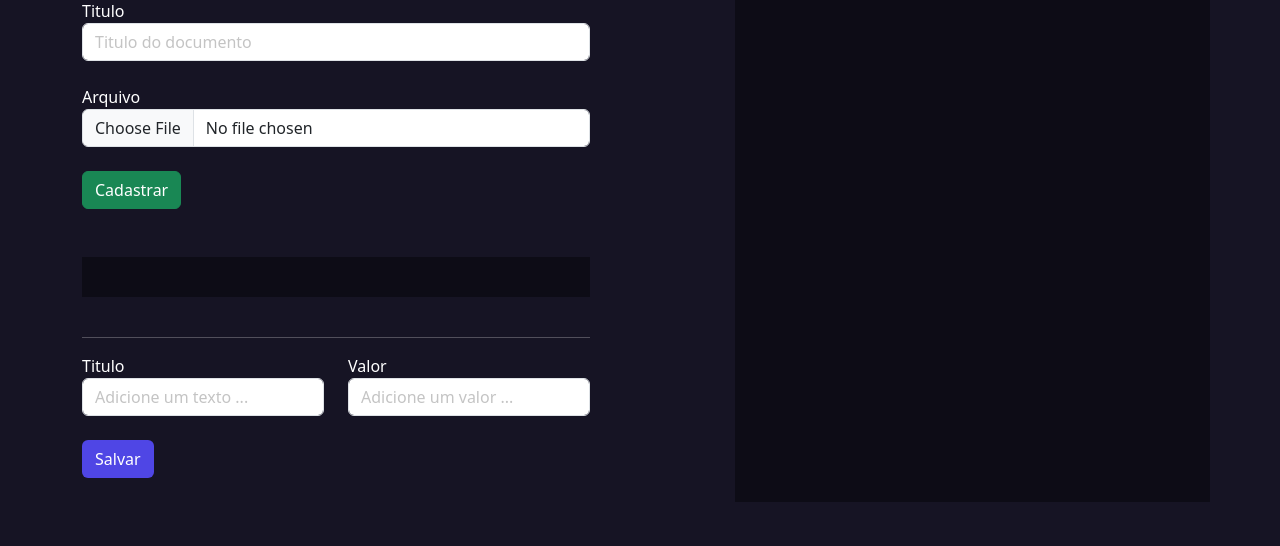
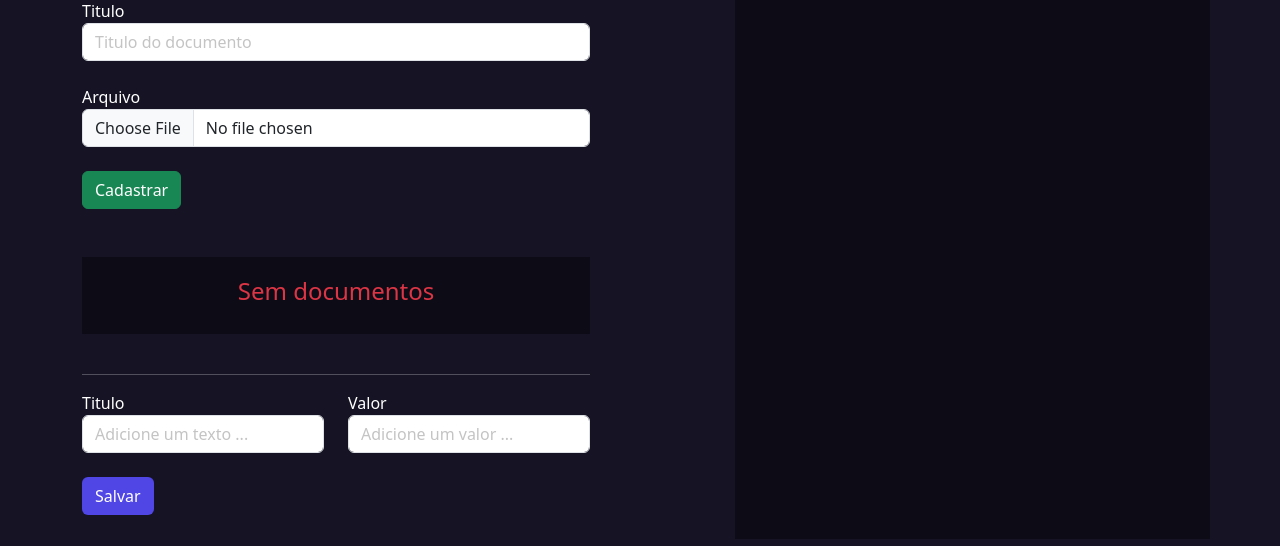
Before and after one commit to lucasSantiagoCody/START.SE, a Django app: page /entrepreneur/company/1/ in a window 1280 px wide. Shown: the part 525-1071 px from the top of the page. Before the commit the page ends 1003 px from the top, so only its background shows below. Run offline with Django 5.2, Linux system fonts and the light colour scheme; the visitor is signed in with stand-in values (Sample User, id 1); data that the repository does not hold is empty.

Commit message:
Add div in company.html template to display that there are not sended documents

```diff
--- a/entrepreneur/templates/company.html
+++ b/entrepreneur/templates/company.html
@@ -107,8 +107,10 @@
 
 
                                 {% endfor %}
+                            {% else %}
+                                <div class="text-center text-danger"><h4>Sem documentos</h4></div>
                             {% endif %}
-                                </div>
+                        </div>
 
                         <br>
                         <hr>
```
